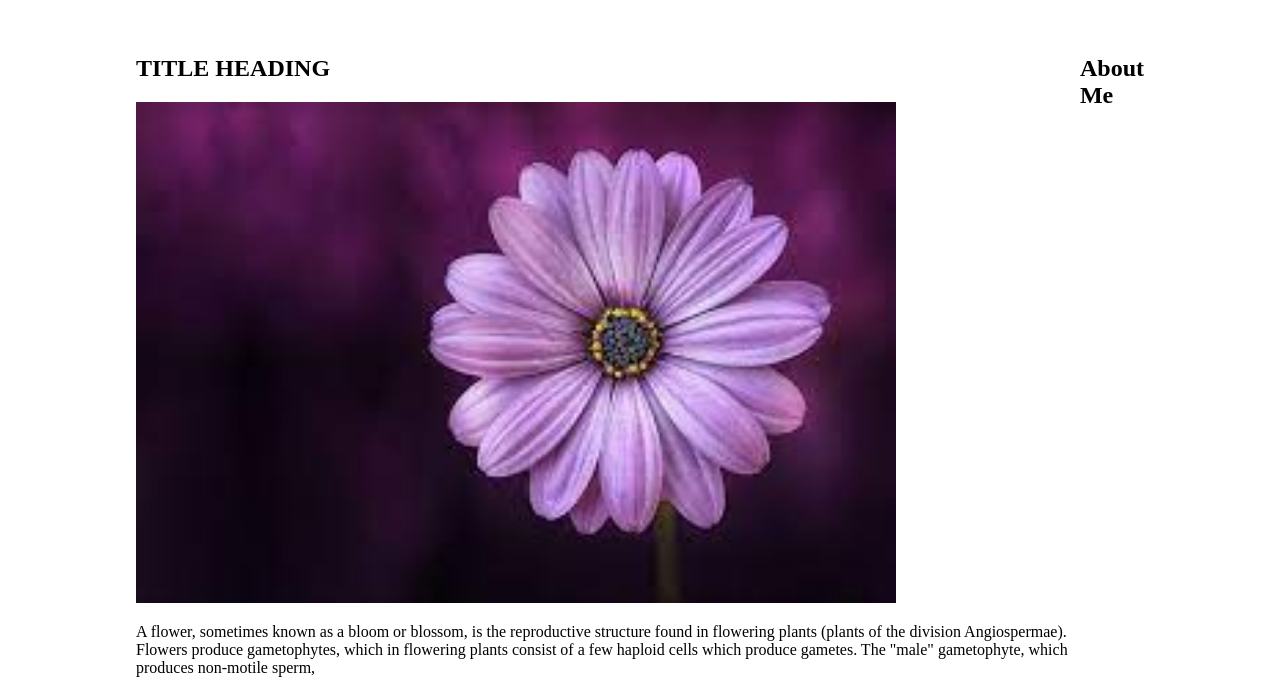
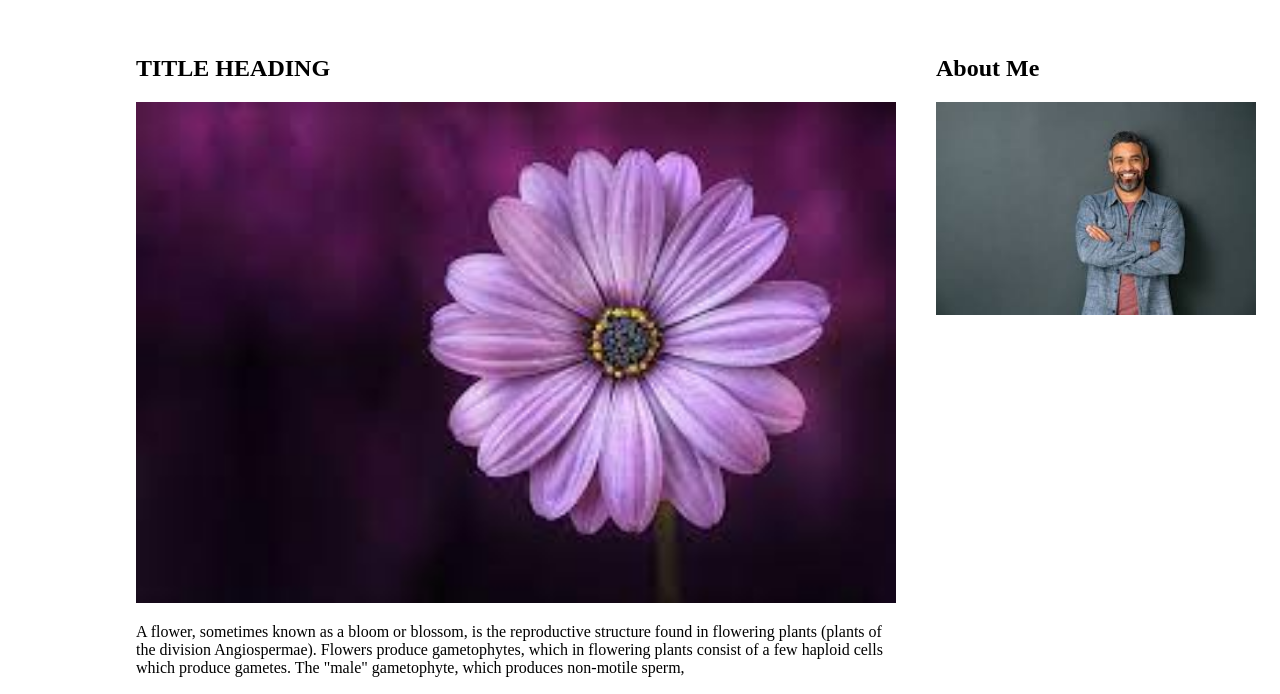
Before and after one commit to C5-AlhajjajKhalaf/blog-chattt, a plain HTML site: page blog/index.html in a window 1280 px wide. Shown: the part 101-795 px from the top of the page. Drawn offline with Linux system fonts and the light colour scheme.

Commit message:
start223555

```diff
--- a/blog/index.html
+++ b/blog/index.html
@@ -35,6 +35,8 @@
   <h2>
     About Me
   </h2>
+  <img  class ="image2" src="./download (6).jpg"/>
+
 </div>
      </div>
     </div>
--- a/blog/style.css
+++ b/blog/style.css
@@ -8,8 +8,13 @@ background-color:white
 .Big{
     display: flex;
     flex-direction: row;
+    gap: 40px;
 }
 .image1{
     width: 760px;
     height: 450;
 }
+.image2{
+    width: 320px;
+    height: 220;
+}
```
